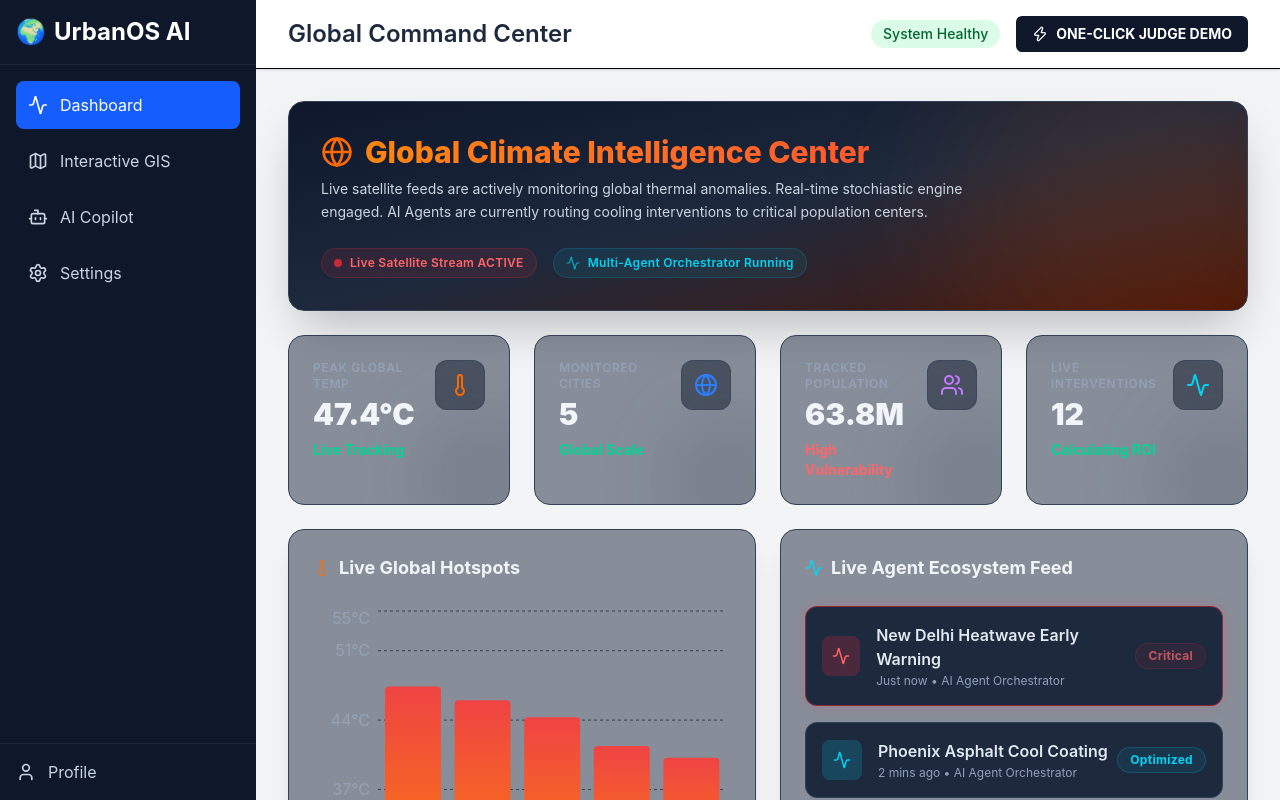
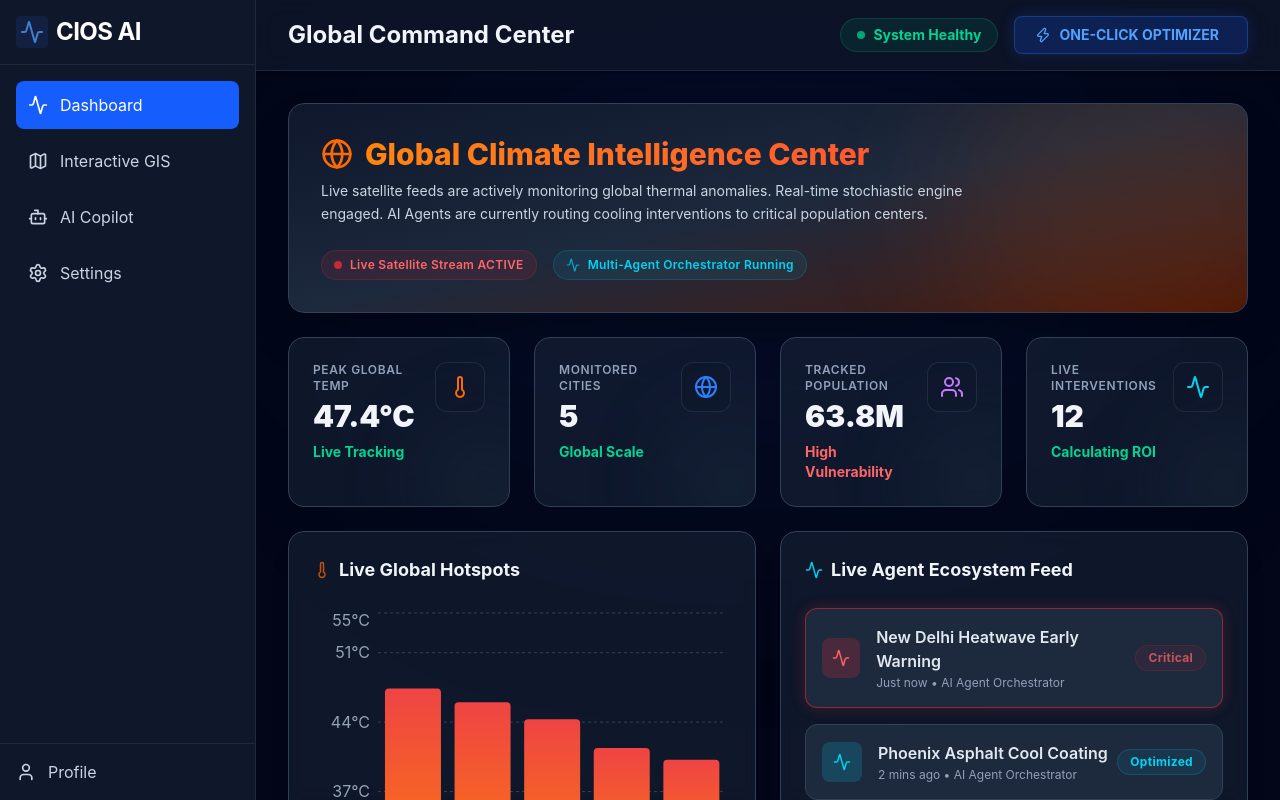
Before and after one commit to Daksh7785/urban-cool, a React (Vite) app in the folder frontend/: page / in a window 1280 px wide. Built offline with nearby package versions, Linux system fonts and the light colour scheme.

Commit message:
style(ui): make main layout fully responsive with mobile sidebar toggle

```diff
--- a/frontend/src/App.tsx
+++ b/frontend/src/App.tsx
@@ -5,9 +5,9 @@ import Dashboard from './pages/Dashboard';
 import Settings from './pages/Settings';
 import Copilot from './pages/Copilot';
 import InteractiveMap from './components/Map';
-import { Activity, Map as MapIcon, Settings as SettingsIcon, User, Bot, Zap } from 'lucide-react';
+import { Activity, Map as MapIcon, Settings as SettingsIcon, User, Bot, Zap, Menu, X } from 'lucide-react';
 
-function Navigation() {
+function Navigation({ closeMenu }: { closeMenu: () => void }) {
   const location = useLocation();
 
   const getLinkClass = (path: string) => {
@@ -17,19 +17,19 @@ function Navigation() {
 
   return (
     <nav className="flex-1 p-4 space-y-2">
-      <Link to="/" className={getLinkClass('/')}>
+      <Link to="/" className={getLinkClass('/')} onClick={closeMenu}>
         <Activity size={20} />
         <span>Dashboard</span>
       </Link>
-      <Link to="/map" className={getLinkClass('/map')}>
+      <Link to="/map" className={getLinkClass('/map')} onClick={closeMenu}>
         <MapIcon size={20} />
         <span>Interactive GIS</span>
       </Link>
-      <Link to="/copilot" className={getLinkClass('/copilot')}>
+      <Link to="/copilot" className={getLinkClass('/copilot')} onClick={closeMenu}>
         <Bot size={20} />
         <span>AI Copilot</span>
       </Link>
-      <Link to="/settings" className={getLinkClass('/settings')}>
+      <Link to="/settings" className={getLinkClass('/settings')} onClick={closeMenu}>
         <SettingsIcon size={20} />
         <span>Settings</span>
       </Link>
@@ -40,12 +40,12 @@ function Navigation() {
 function App() {
   const [isAnalyzing, setIsAnalyzing] = useState(false);
   const [systemStatus, setSystemStatus] = useState('System Healthy');
+  const [isMobileMenuOpen, setIsMobileMenuOpen] = useState(false);
 
   const handleNewAnalysis = async () => {
     setIsAnalyzing(true);
     setSystemStatus('Running Analysis...');
     try {
-      // Try hitting the local backend if it's running
       const token = localStorage.getItem('token') || 'dummy-token';
       await axios.post('http://localhost:5000/api/analysis/run', {
         name: 'New Dashboard Request',
@@ -56,7 +56,6 @@ function App() {
       });
       setSystemStatus('Analysis Queued');
     } catch (e) {
-      // Fallback for Vercel demo mode
       console.log('Backend offline. Simulating analysis locally for demo...');
       setTimeout(() => {
         setSystemStatus('Demo Analysis Complete');
@@ -69,36 +68,69 @@ function App() {
 
   return (
     <Router>
-      <div className="flex h-screen bg-gray-100">
-        <aside className="w-64 bg-slate-900 text-white flex flex-col">
-          <div className="p-4 text-2xl font-bold border-b border-slate-800 flex items-center">
-            <span className="text-blue-400 mr-2">🌍</span> UrbanOS AI
+      <div className="flex h-screen bg-slate-900 overflow-hidden">
+        {/* Mobile Menu Overlay */}
+        {isMobileMenuOpen && (
+          <div
+            className="fixed inset-0 bg-black/50 z-40 lg:hidden"
+            onClick={() => setIsMobileMenuOpen(false)}
+          ></div>
+        )}
+
+        {/* Sidebar */}
+        <aside className={`fixed lg:static inset-y-0 left-0 w-64 bg-slate-900 border-r border-slate-800 text-white flex flex-col z-50 transform transition-transform duration-300 ease-in-out ${isMobileMenuOpen ? 'translate-x-0' : '-translate-x-full lg:translate-x-0'}`}>
+          <div className="p-4 text-2xl font-bold border-b border-slate-800 flex justify-between items-center">
+            <div className="flex items-center">
+              <span className="text-blue-400 mr-2 flex items-center justify-center bg-blue-500/10 rounded p-1">
+                 <Activity size={24} className="animate-pulse text-blue-400"/>
+              </span>
+              <span className="tracking-tight">CIOS AI</span>
+            </div>
+            <button className="lg:hidden text-slate-400 hover:text-white" onClick={() => setIsMobileMenuOpen(false)}>
+              <X size={24} />
+            </button>
           </div>
-          <Navigation />
-          <div className="p-4 border-t border-slate-800 flex items-center space-x-3 text-slate-300 hover:text-white cursor-pointer">
+          <Navigation closeMenu={() => setIsMobileMenuOpen(false)} />
+          <div className="p-4 border-t border-slate-800 flex items-center space-x-3 text-slate-300 hover:text-white cursor-pointer bg-slate-900 hover:bg-slate-800 transition-colors">
             <User size={20} />
             <span>Profile</span>
           </div>
         </aside>
 
-        <main className="flex-1 overflow-y-auto">
-          <header className="bg-white shadow-sm border-b px-8 py-4 flex justify-between items-center">
-            <h1 className="text-2xl font-semibold text-slate-800">Global Command Center</h1>
-            <div className="flex space-x-4 items-center">
-              <span className={`text-sm font-medium py-1 px-3 rounded-full ${systemStatus.includes('Healthy') ? 'bg-green-100 text-green-800' : 'bg-yellow-100 text-yellow-800'}`}>
-                {systemStatus}
+        {/* Main Content */}
+        <main className="flex-1 flex flex-col min-w-0 h-screen overflow-hidden bg-slate-950 text-slate-200 relative">
+          {/* Subtle global glow behind the content */}
+          <div className="absolute top-0 left-1/2 -translate-x-1/2 w-[800px] h-[500px] bg-blue-900/10 rounded-full blur-[120px] pointer-events-none"></div>
+
+          <header className="bg-slate-900/80 backdrop-blur-md shadow-sm border-b border-slate-800 px-4 md:px-8 py-4 flex justify-between items-center z-10 sticky top-0">
+            <div className="flex items-center gap-4">
+              <button
+                className="lg:hidden text-slate-300 hover:text-white"
+                onClick={() => setIsMobileMenuOpen(true)}
+              >
+                <Menu size={24} />
+              </button>
+              <h1 className="text-xl md:text-2xl font-bold text-slate-100 hidden sm:block">Global Command Center</h1>
+            </div>
+
+            <div className="flex space-x-3 md:space-x-4 items-center">
+              <span className={`text-xs md:text-sm font-bold py-1.5 px-3 md:px-4 rounded-full border flex items-center gap-2 ${systemStatus.includes('Healthy') ? 'bg-emerald-500/10 text-emerald-400 border-emerald-500/20' : 'bg-yellow-500/10 text-yellow-400 border-yellow-500/20'}`}>
+                <div className={`w-2 h-2 rounded-full ${systemStatus.includes('Healthy') ? 'bg-emerald-400 animate-pulse' : 'bg-yellow-400'}`}></div>
+                <span className="hidden sm:inline">{systemStatus}</span>
+                <span className="sm:hidden">Live</span>
               </span>
               <button
                 onClick={handleNewAnalysis}
                 disabled={isAnalyzing}
-                className="bg-slate-900 text-white px-4 py-2 rounded-md text-sm font-bold hover:bg-slate-800 transition disabled:opacity-50 flex items-center space-x-2">
-                <Zap size={16} />
-                <span>{isAnalyzing ? 'Processing...' : 'ONE-CLICK JUDGE DEMO'}</span>
+                className="bg-blue-600/20 text-blue-400 border border-blue-500/30 px-3 md:px-5 py-2 rounded-lg text-xs md:text-sm font-bold hover:bg-blue-600/30 transition-all disabled:opacity-50 flex items-center space-x-2 shadow-[0_0_15px_rgba(37,99,235,0.2)] hover:shadow-[0_0_25px_rgba(37,99,235,0.4)]">
+                <Zap size={16} className={isAnalyzing ? "animate-bounce" : ""} />
+                <span className="hidden sm:inline">{isAnalyzing ? 'Processing Pipeline...' : 'ONE-CLICK OPTIMIZER'}</span>
+                <span className="sm:hidden">Optimize</span>
               </button>
             </div>
           </header>
 
-          <div className="p-8">
+          <div className="flex-1 overflow-y-auto p-4 md:p-8 relative z-10 custom-scrollbar">
             <Routes>
               <Route path="/" element={<Dashboard />} />
               <Route path="/map" element={<InteractiveMap />} />
```
